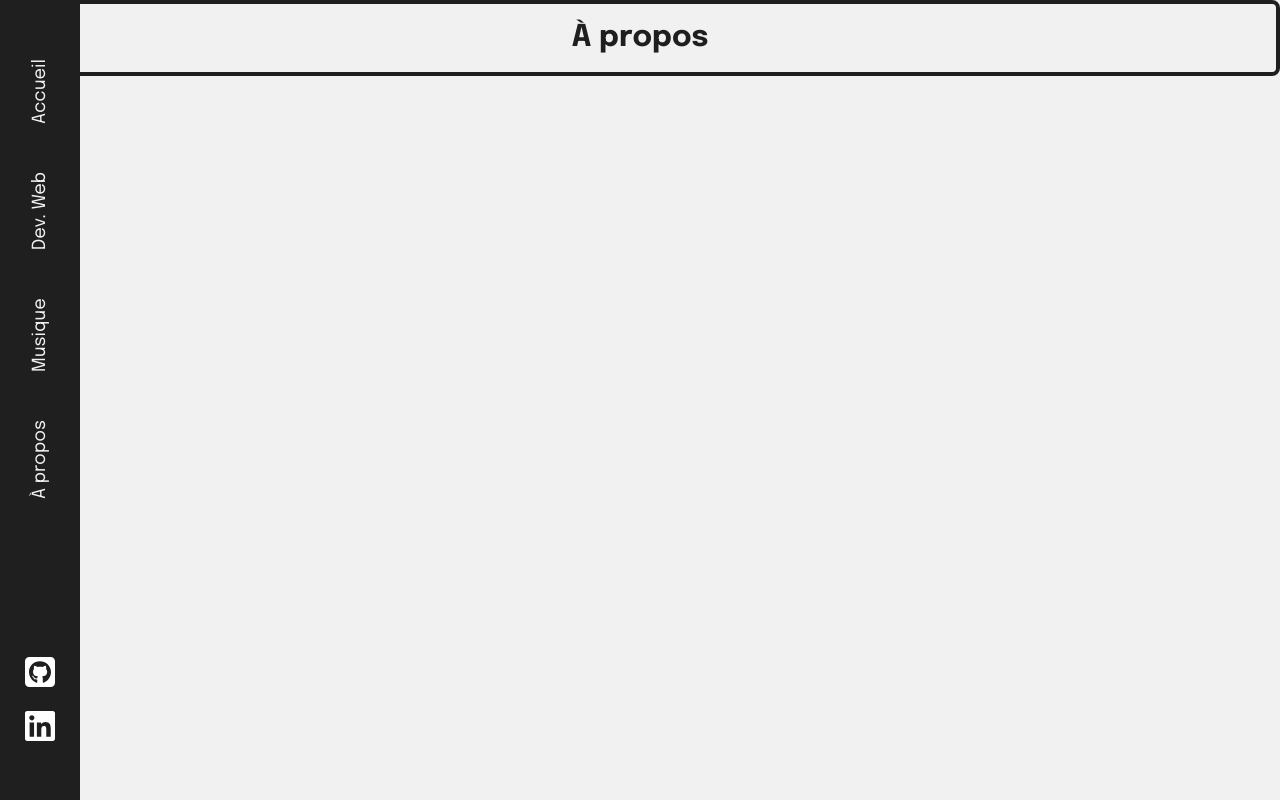
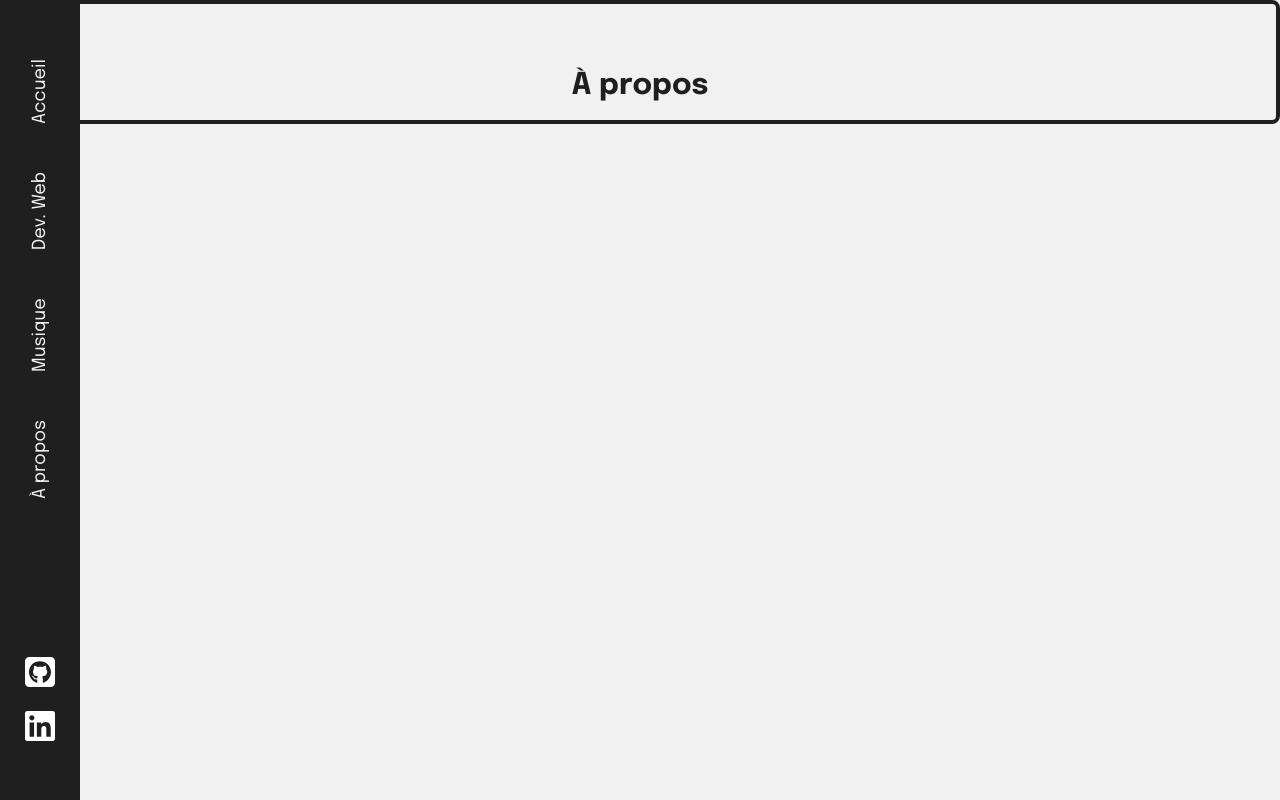
Before and after one commit to aLbd86/my-portfolio, a Next.js app: page /apropos in a window 1280 px wide. Built offline with nearby package versions, Linux system fonts and the light colour scheme.

Commit message:
test envoi

```diff
--- a/app/apropos/page.tsx
+++ b/app/apropos/page.tsx
@@ -2,7 +2,9 @@ export default function page() {
   return (
     <>
       <div className="border-neutral flex items-center justify-center rounded-lg border-4 py-4">
-        <h1 className="text-neutral flex text-3xl font-bold ">À propos</h1>
+        <h1 className="text-neutral flex pt-12 text-3xl font-bold ">
+          À propos
+        </h1>
       </div>
     </>
   );
```
